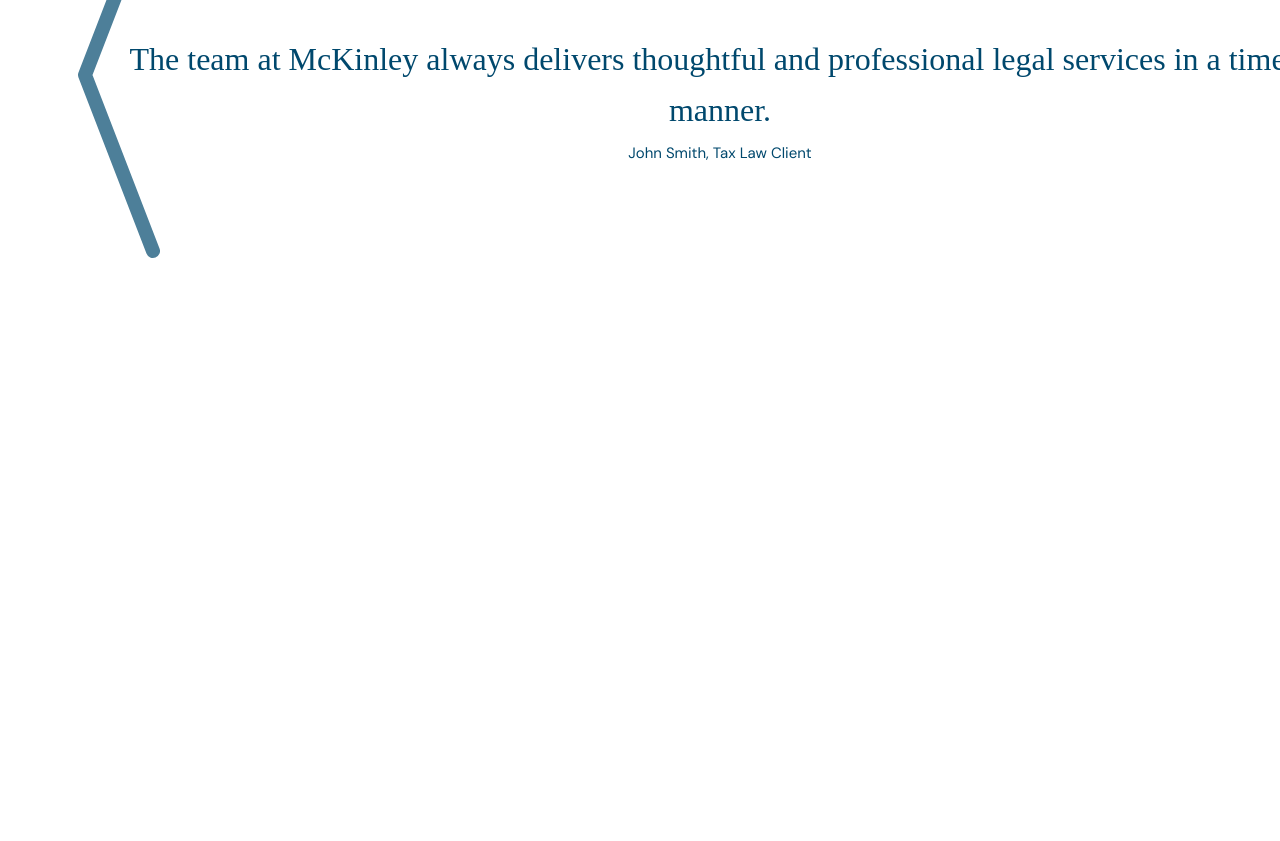
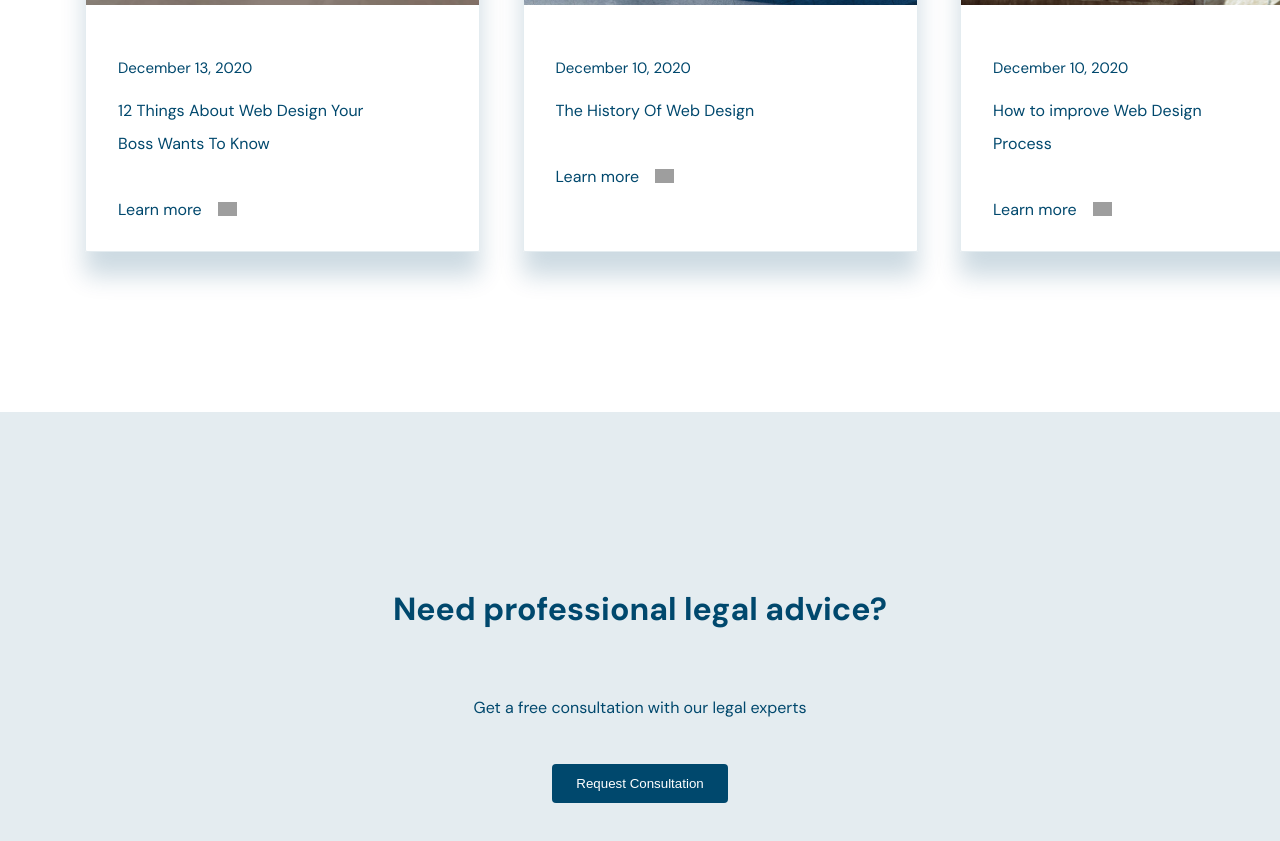
Before and after one commit to NicaZadirieva/mckinley, a React (Vite) app: page / in a window 1280 px wide. Shown: the part 3380-4221 px from the top of the page. Before the commit the page ends 3792 px from the top, so only its background shows below. Built offline with nearby package versions, Linux system fonts and the light colour scheme; grey boxes are pictures that could not be loaded; a web font is replaced by a local one.

Commit message:
feat(NeedConsultation): add NeedConsultation block
NeedConsultation above footer

```diff
--- a/src/App.tsx
+++ b/src/App.tsx
@@ -6,6 +6,7 @@
 import LegalServices from './components/LegalServices';
 import Menu from './components/Menu';
 import MenuItem from './components/MenuItem';
+import NeedConsultation from './components/NeedConsultation';
 import PhoneNumber from './components/PhoneNumber';
 import PracticalArea from './components/PracticalArea';
 import QuoteSlider from './components/QuoteSlider';
@@ -37,8 +38,12 @@
 			<RequestConsultation/>
 			<Content><PracticalArea/></Content>
 			<Content><LegalServices/></Content>
+			<Content><QuoteSlider/></Content>
 			<Content><Articles/></Content>
-			<Content><QuoteSlider/></Content>
+			<NeedConsultation title='Need professional legal advice?'
+				description='Get a free consultation with our legal experts'
+			/>
+
 		</>
 	);
 }
--- /dev/null
+++ b/src/components/NeedConsultation/index.module.css
@@ -0,0 +1,12 @@
+.need-consultation {
+    display: flex;
+    flex-direction: column;
+    justify-content: center;
+    align-items: center;
+    gap: 19px;
+    background-color: var(--app-consult-block-bg-color);
+    height: 545px;
+}
+.button {
+    margin-top: 33px;
+}
--- /dev/null
+++ b/src/components/NeedConsultation/index.tsx
@@ -0,0 +1,14 @@
+import Button from '../Button';
+import Paragraph from '../Paragraph';
+import Title from '../Title';
+import styles from './index.module.css';
+export default function NeedConsultation({title, description}: {title: string, description: string}) {
+	return (
+		<div className={styles['need-consultation']}>
+			<Title size='h1' color='dark' text={title}/>
+			<Paragraph color='dark' size={23} text={description}/>
+
+			<Button className={styles['button']} color='dark'>Request Consultation</Button>
+		</div>
+	);
+}
```
Also changed, not shown: 1 other file (tests, documents, lock files or other folders).
